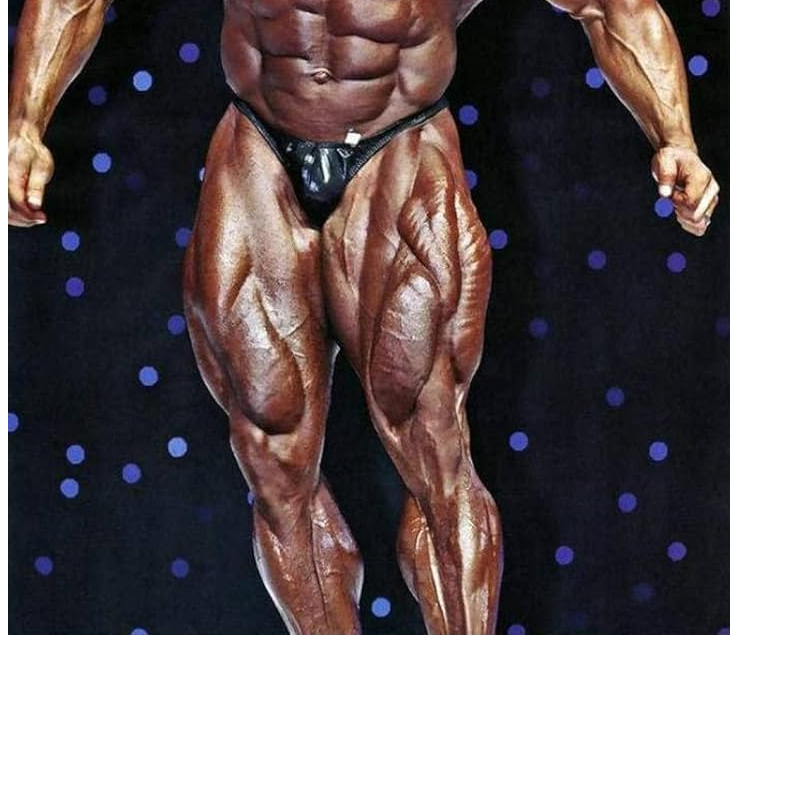
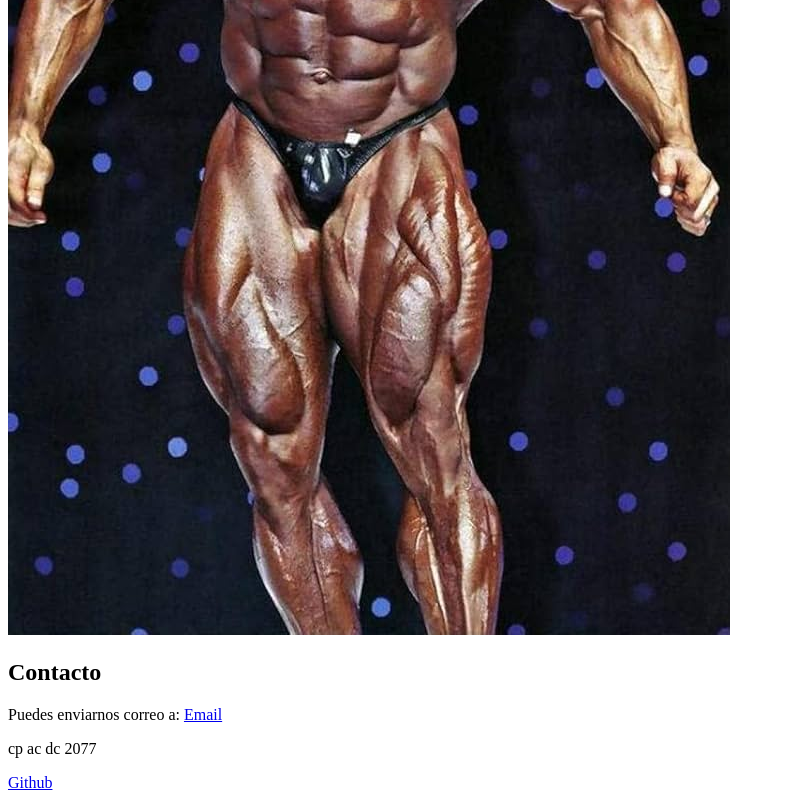
Before and after one commit to John-gr/Practica-Etiquetas, a plain HTML site: page index.html in a window 1280 px wide. Shown: the part 1669-2469 px from the top of the page, without its empty margins (0-785 px from the left). Before the commit the page ends 2316 px from the top, so only its background shows below. Drawn offline with Linux system fonts and the light colour scheme.

Commit message:
Agregado section de contacto y enlaces de contacto

```diff
--- a/index.html
+++ b/index.html
@@ -13,7 +13,8 @@
         <!-- menu nav header-->
          <nav>
             <a href="#incio">Inicio</a>
-            <a href="#olimpia">Inicio</a>
+            <a href="#olimpia">olimpia</a>
+            <a href="#contacto">contacto</a>
          </nav>
     </header>
     <main>
@@ -37,6 +38,18 @@
                 <img src="img/61A5XoKCrFL._UF894,1000_QL80_.jpg" alt="Jay Cutler">
             </article>
          </section>
+         <section id="contacto">
+            <h2>Contacto</h2>
+            <p>Puedes enviarnos correo a:
+                <a href="mailto:20243ds060@utez.edu.mx">Email</a>
+            </p>
+
+            <footer>
+                <p>cp ac dc 2077</p>
+                <a href="https://github.com/John-gr">Github</a>
+            </footer>
+
+         </section>
     </main>
 </body>
 </html>
```
